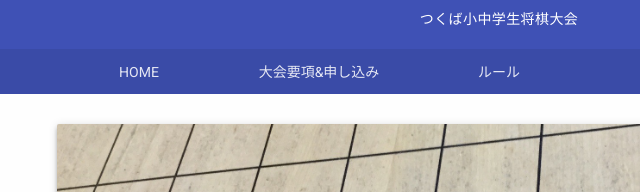
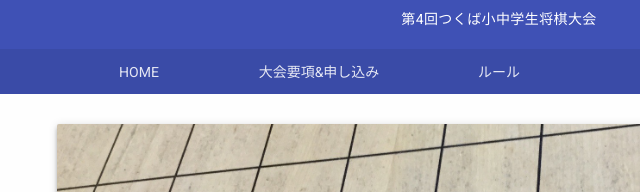
Before and after one commit to TsukubaShogi/Tsukusho2019, a plain HTML site: page docs/index.html in a window 1280 px wide. Shown: the part 151-343 px from the top of the page, 141-781 px from the left. Drawn offline with nearby package versions, Linux system fonts and the light colour scheme.

Commit message:
small fix

```diff
--- a/docs/index.html
+++ b/docs/index.html
@@ -5,7 +5,7 @@
   <meta charset="UTF-8">
   <meta http-equiv="X-UA-Compatible" content="IE=edge">
   <meta name="viewport" content="width=device-width, initial-scale=1">
-  <title>つくば小中学生将棋大会</title>
+  <title>第4回つくば小中学生将棋大会</title>
   <meta name="description" content="つくば小中学生将棋大会ホームページ" />
   <link href="https://fonts.googleapis.com/css?family=Roboto:regular,bold,italic,thin,light,bolditalic,black,medium&amp;amp;lang=en" rel="stylesheet">
   <link href="https://fonts.googleapis.com/icon?family=Material+Icons" rel="stylesheet">
@@ -17,7 +17,7 @@
   <div class="mdl-layout mdl-js-layout mdl-layout--fixed-header">
     <header class="mdl-layout__header mdl-layout__header--waterfall site-header">
       <div class="mdl-layout__header-row site-logo-row"><span class="mdl-layout__title">
-            <div class="site-logo"></div><span class="site-description">つくば小中学生将棋大会</span></span>
+            <div class="site-logo"></div><span class="site-description">第4回つくば小中学生将棋大会</span></span>
       </div>
       <div class="mdl-layout__header-row site-navigation-row mdl-layout--large-screen-only">
         <nav class="mdl-navigation mdl-typography--body-1-force-preferred-font">
```
Also changed, not shown: docs/contact.html (+1 -1 lines), docs/past.html (+1 -1 lines), docs/rule.html (+1 -1 lines).
